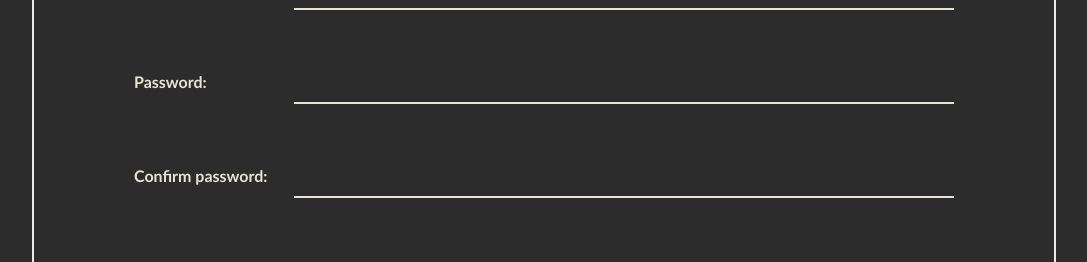
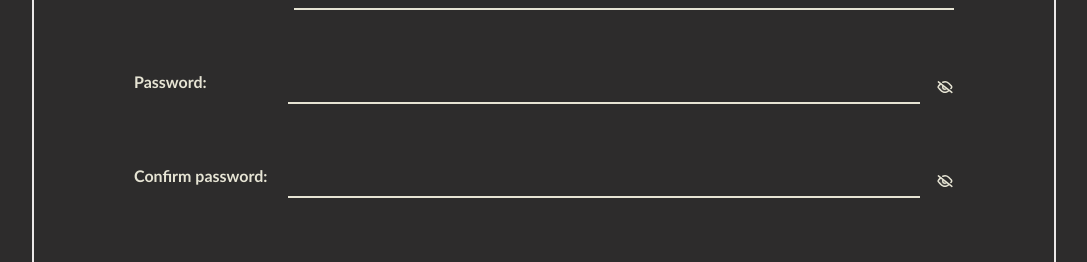
Before and after one commit to Tedzury/RSSchool_react_components, a React (Vite) app: page /native_form in a window 1280 px wide. Shown: the part 436-698 px from the top of the page, without its empty margins (96-1183 px from the left). Built offline with nearby package versions, Linux system fonts and the light colour scheme.

Commit message:
feat: add logic for toggling password visibility in forms. Decomposed formlist component

```diff
--- a/src/pages/MainPage/ui/FormList.tsx
+++ b/src/pages/MainPage/ui/FormList.tsx
@@ -1,32 +1,15 @@
 import { useAppSelector } from '../../../store/hooks';
 import { nanoid } from 'nanoid';
+import FormListItem from './FormListItem';
 
 export default function FormList() {
   const { formsData } = useAppSelector((state) => state.appReducer);
-  const formsList = formsData.map(
-    ({ name, age, gender, email, password, country, image }, i) => {
-      const animated = i == formsData.length - 1 ? 'animated_card' : '';
-      return (
-        <li
-          className={`w-full rounded-lg border-2 border-accent_yellow py-6 text-lg text-accent ${animated}`}
-          key={nanoid()}
-        >
-          <p className="ml-[6rem]">Name: {name}</p>
-          <p className="ml-[6rem]">Age: {age}</p>
-          <p className="ml-[6rem]">Gender: {gender}</p>
-          <p className="ml-[6rem]">Email: {email}</p>
-          <p className="ml-[6rem]">Password: {password}</p>
-          <p className="ml-[6rem]">Country: {country}</p>
-          <p className="mt-5 w-full text-center text-xl">Provided image:</p>
-          <img
-            className="mx-auto mt-5 w-1/2 rounded-md"
-            src={image}
-            alt={`${name}`}
-          />
-        </li>
-      );
-    }
-  );
+  const formsList = formsData.map((formData, i) => {
+    const animated = i == formsData.length - 1 ? 'animated_card' : '';
+    return (
+      <FormListItem key={nanoid()} formData={formData} animated={animated} />
+    );
+  });
 
   const content =
     formsData.length > 0 ? (
--- /dev/null
+++ b/src/pages/MainPage/ui/FormListItem.tsx
@@ -0,0 +1,28 @@
+import { FormDataType } from '../../../shared/types';
+
+type PropsType = {
+  formData: FormDataType;
+  animated: string;
+};
+
+export default function FormListItem({ formData, animated }: PropsType) {
+  const { name, age, gender, email, password, country, image } = formData;
+  return (
+    <li
+      className={`w-full rounded-lg border-2 border-accent_yellow py-6 text-lg text-accent ${animated}`}
+    >
+      <p className="ml-[6rem]">Name: {name}</p>
+      <p className="ml-[6rem]">Age: {age}</p>
+      <p className="ml-[6rem]">Gender: {gender}</p>
+      <p className="ml-[6rem]">Email: {email}</p>
+      <p className="ml-[6rem]">Password: {password}</p>
+      <p className="ml-[6rem]">Country: {country}</p>
+      <p className="mt-5 w-full text-center text-xl">Provided image:</p>
+      <img
+        className="mx-auto mt-5 w-1/2 rounded-md"
+        src={image}
+        alt={`${name}`}
+      />
+    </li>
+  );
+}
--- a/src/pages/NativeForm/NativeForm.tsx
+++ b/src/pages/NativeForm/NativeForm.tsx
@@ -18,6 +18,7 @@ import TermsAndCondWrap from '../ReactHookForm/ui/TermsAndCondWrap';
 import FileInputWrap from '../ReactHookForm/ui/FileInputWrap';
 import { defaultErrorState } from '../../shared/constants';
 import { YupErrors } from '../../shared/types';
+import PassTogglerBtn from '../../shared/ui/PassTogglerBtn';
 
 const validationSchema = Yup.object({
   ...defaultValidationSchema(),
@@ -28,6 +29,8 @@ export default function NativeForm() {
   const [errors, setErrors] = useState(defaultErrorState);
   const [textColor, setTextColor] = useState('text-[black]');
   const [fileBtnText, setFileBtnText] = useState('upload');
+  const [passInputType, setPassInputType] = useState('password');
+  const [confPassInputType, setConfPassInputType] = useState('password');
   const fileLabel = useRef(null);
   const dispatch = useAppDispatch();
   const navigate = useNavigate();
@@ -114,27 +117,31 @@ export default function NativeForm() {
               Password:
             </label>
             <input
+              name="password"
               className="w-full border-b-2 border-accent_beige bg-main_bg py-1 pl-2 text-center outline-none"
-              type="password"
-              name="password"
+              type={passInputType}
               id="passwordInput"
             />
+            <PassTogglerBtn toggleType={setPassInputType} />
             <p className={`${textColor} absolute left-10 top-[60px] text-sm`}>
               {errors.password.slice(1)}
             </p>
           </div>
-          <TextInputWrap
-            errorMsg={errors.confirmPassword}
-            label="Confirm password:"
-            idFor="confPassInput"
-          >
+          <div className="items-centers relative flex p-5">
+            <label htmlFor="confPassInput" className="w-[200px] font-bold">
+              Confirm password:
+            </label>
             <input
               name="confirmPassword"
               className="text_input"
-              type="password"
+              type={confPassInputType}
               id="confPassInput"
             />
-          </TextInputWrap>
+            <PassTogglerBtn toggleType={setConfPassInputType} />
+            <p className="absolute left-10 top-[60px] text-sm text-accent_yellow">
+              {errors.confirmPassword}
+            </p>
+          </div>
           <GenderInputWrap errorMsg={errors.gender}>
             <input name="gender" type="radio" value="male" id="genderMale" />
             <input
--- a/src/pages/ReactHookForm/ReactHookForm.tsx
+++ b/src/pages/ReactHookForm/ReactHookForm.tsx
@@ -19,6 +19,7 @@ import TextInputWrap from './ui/TextInputWrap';
 import GenderInputWrap from './ui/GenderInputWrap';
 import TermsAndCondWrap from './ui/TermsAndCondWrap';
 import FileInputWrap from './ui/FileInputWrap';
+import PassTogglerBtn from '../../shared/ui/PassTogglerBtn';
 
 const validationSchema = Yup.object({
   ...defaultValidationSchema(),
@@ -31,6 +32,8 @@ export default function ReactHookForm() {
   const [fileBtnText, setFileBtnText] = useState('upload');
   const [textColor, setTextColor] = useState('text-[black]');
   const [isSubmitDisabled, setIsSubmitDisabled] = useState(true);
+  const [passInputType, setPassInputType] = useState('password');
+  const [confPassInputType, setConfPassInputType] = useState('password');
   const fileLabel = useRef(null);
 
   function handleBtnTextChange(target: HTMLInputElement) {
@@ -147,25 +150,29 @@ export default function ReactHookForm() {
             <input
               {...register('password')}
               className="w-full border-b-2 border-accent_beige bg-main_bg py-1 pl-2 text-center outline-none"
-              type="password"
+              type={passInputType}
               id="passwordInput"
             />
+            <PassTogglerBtn toggleType={setPassInputType} />
             <p className={`${textColor} absolute left-10 top-[60px] text-sm`}>
               {errors.password?.message?.slice(1) as string}
             </p>
           </div>
-          <TextInputWrap
-            errorMsg={errors.confirmPassword?.message as string}
-            label="Confirm password:"
-            idFor="confPassInput"
-          >
+          <div className="items-centers relative flex p-5">
+            <label htmlFor="confPassInput" className="w-[200px] font-bold">
+              Confirm password:
+            </label>
             <input
               {...register('confirmPassword')}
               className="text_input"
-              type="password"
+              type={confPassInputType}
               id="confPassInput"
             />
-          </TextInputWrap>
+            <PassTogglerBtn toggleType={setConfPassInputType} />
+            <p className="absolute left-10 top-[60px] text-sm text-accent_yellow">
+              {errors.confirmPassword?.message as string}
+            </p>
+          </div>
           <GenderInputWrap errorMsg={errors.gender?.message as string}>
             <input
               {...register('gender')}
--- /dev/null
+++ b/src/shared/ui/PassTogglerBtn.tsx
@@ -0,0 +1,21 @@
+import eyeIcon from '../../assets/icon/eye.svg';
+
+export default function PassTogglerBtn({
+  toggleType,
+}: {
+  toggleType: React.Dispatch<React.SetStateAction<string>>;
+}) {
+  return (
+    <button
+      type="button"
+      className="ml-4 h-6 w-6 pt-2"
+      onClick={() => {
+        toggleType((prev) => {
+          return prev === 'password' ? 'text' : 'password';
+        });
+      }}
+    >
+      <img className="w-full" src={eyeIcon}></img>
+    </button>
+  );
+}
```
Also changed, not shown: src/assets/icon/eye.svg (added).
